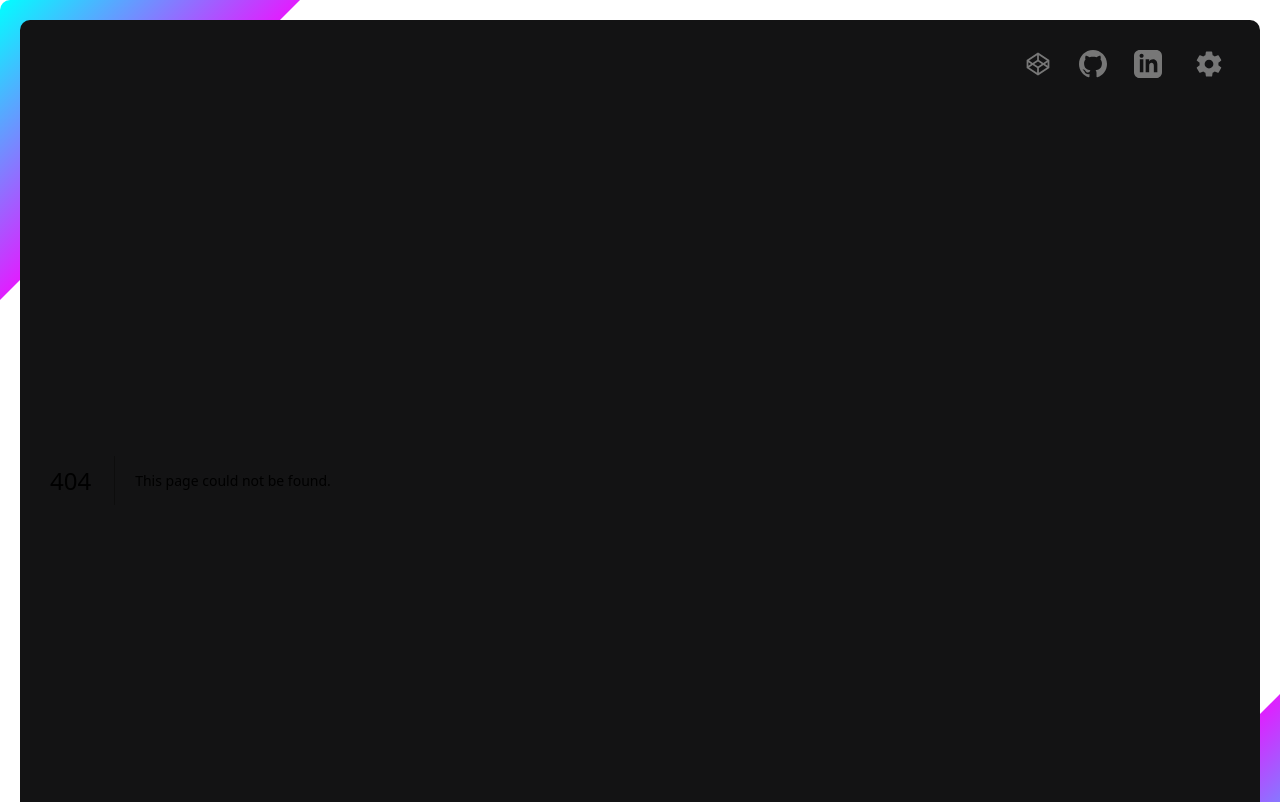
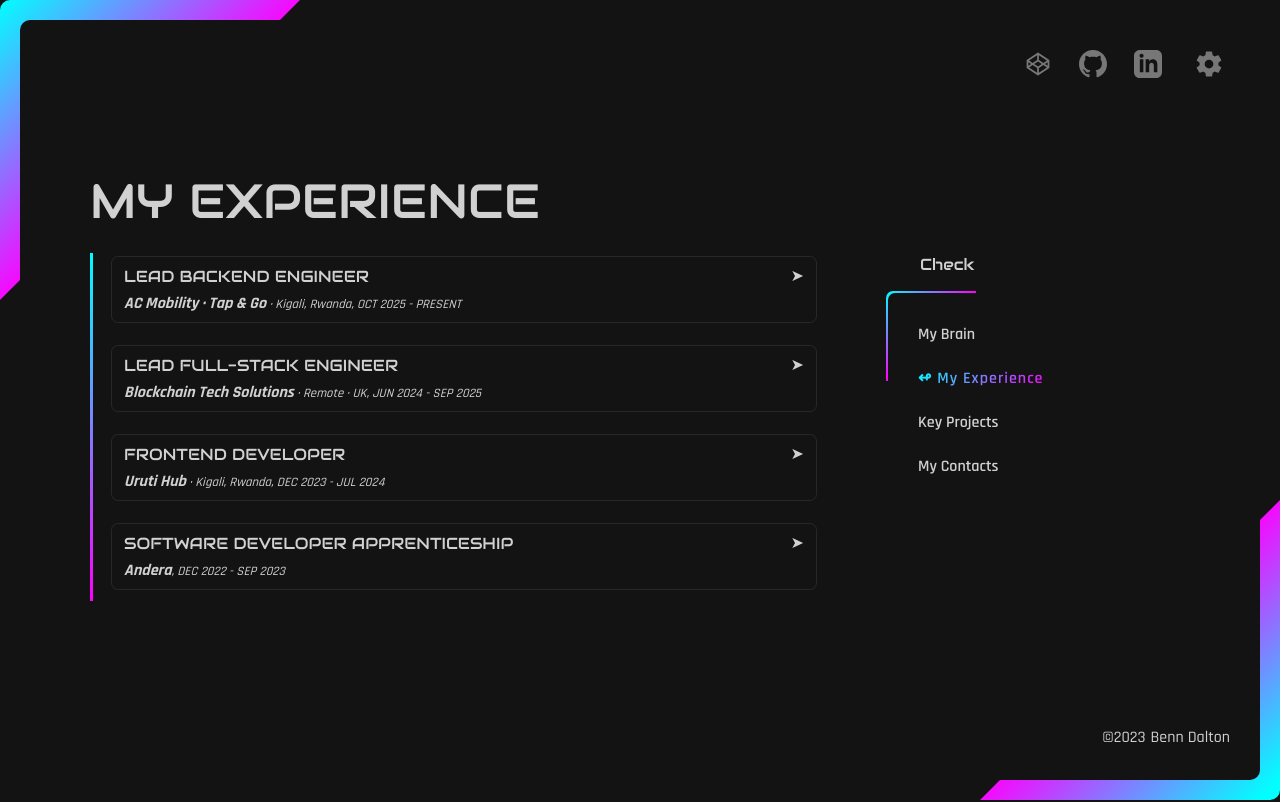
Before and after one commit to blackd44/portfolio, a Next.js app: page /experience in a window 1280 px wide. Before the commit this address had no page. Shown: the top 802 px of the page. Built offline with nearby package versions, Linux system fonts and the light colour scheme.

Commit message:
feat: update web contents

```diff
--- a/src/app/(links)/brain/page.tsx
+++ b/src/app/(links)/brain/page.tsx
@@ -1,7 +1,6 @@
 import PageHeader from "@/app/_components/ui/page-header";
 import css from "./style.module.scss";
 import { cn } from "@/utils/utils";
-import { title } from "process";
 
 const Skills = () => {
   return (
@@ -10,23 +9,44 @@ const Skills = () => {
       <div className={cn(css.articles, "space-y-4")}>
         {[
           {
-            title: "Technical skills",
+            title: "Languages",
+            list: ["TypeScript", "JavaScript", "SQL"],
+          },
+          {
+            title: "Backend",
+            list: ["Node.js", "NestJS", "Express"],
+          },
+          {
+            title: "Frontend",
+            list: ["React", "Next.js", "TailwindCSS", "HTML5", "CSS3"],
+          },
+          {
+            title: "Databases",
             list: [
-              "HTML5",
-              "CSS3",
-              "TailwindCSS",
-              "JavaScript",
-              "TypeScript",
-              "ReactJS",
-              "Nextjs",
-              "Nestjs",
-              "Node.js",
-              "GraphQL",
-              "PostgreSQL",
+              "PostgreSQL (indexing, query optimization)",
               "MongoDB",
+              "SQLite",
+            ],
+          },
+          {
+            title: "Real-time",
+            list: ["WebSockets", "Socket.IO"],
+          },
+          {
+            title: "APIs",
+            list: ["REST", "GraphQL"],
+          },
+          {
+            title: "DevOps",
+            list: ["Docker", "GitHub Actions", "Git", "AWS"],
+          },
+          {
+            title: "Practices",
+            list: [
+              "System design",
+              "Performance optimization",
+              "CI/CD",
               "Unit Testing",
-              "Git",
-              "AWS",
             ],
           },
           {
@@ -53,18 +73,26 @@ const Skills = () => {
             ],
           },
           {
-            title: "Languages",
-            list: ["English"],
+            title: "Certifications",
+            list: [
+              "freeCodeCamp: JavaScript Algorithms & Data Structures (2022)",
+              "Meta: Programming with JavaScript (2022)",
+              "freeCodeCamp: Responsive Web Design (2022)",
+            ],
+          },
+          {
+            title: "Spoken languages",
+            list: ["English (Fluent)", "Kinyarwanda (Native)"],
           },
           {
             title: "Things I love",
-            list: ["Mind Games", "video games", "Coding"],
+            list: ["Mind Games", "Video Games", "Coding"],
           },
-        ]?.map(({ title, list }) => (
+        ].map(({ title, list }) => (
           <article key={title}>
             <h3 className="font-semibold mb-2">{title}</h3>
             <ul className="pl-2">
-              {list?.map((one) => (
+              {list.map((one) => (
                 <li key={one}>{one}</li>
               ))}
             </ul>
--- /dev/null
+++ b/src/app/(links)/experience/page.tsx
@@ -0,0 +1,113 @@
+import PageHeader from "@/app/_components/ui/page-header";
+import EntryList, { Entry } from "@/app/_components/entry-list";
+
+const experience: Entry[] = [
+  {
+    title: "Lead Backend Engineer",
+    subtitle: "AC Mobility · Tap & Go",
+    location: "Kigali, Rwanda",
+    date: "OCT 2025 - PRESENT",
+    desc: (
+      <ul>
+        <li>
+          <b>Own the backend of Rwanda&apos;s</b> public transport ticketing and
+          payments platform serving daily fare transactions at national scale.
+        </li>
+        <li>
+          Architected fault-tolerant REST services on Node.js (Express) and
+          PostgreSQL, guaranteeing data consistency in a high-transaction,
+          real-money environment.
+        </li>
+        <li>
+          Delivered real-time fare validation and trip tracking operating
+          reliably across a fleet of distributed devices.
+        </li>
+        <li>
+          Cut latency on the platform&apos;s most critical endpoints through
+          query tuning, indexing strategy, and systematic profiling.
+        </li>
+      </ul>
+    ),
+  },
+  {
+    title: "Lead Full-Stack Engineer",
+    subtitle: "Blockchain Tech Solutions",
+    location: "Remote · UK",
+    date: "JUN 2024 - SEP 2025",
+    desc: (
+      <ul>
+        <li>
+          <b>Directed end-to-end delivery of</b> real-time gaming platforms for
+          international clients, including Kokomo Games.
+        </li>
+        <li>
+          Architected NestJS + PostgreSQL services that absorbed growth to 200K+
+          users within 60 days of launch, sustaining stability under peak
+          concurrency.
+        </li>
+        <li>
+          Engineered the WebSocket infrastructure powering live gameplay,
+          leaderboards, and event systems, including reward logic and
+          anti-cheat mechanisms.
+        </li>
+        <li>
+          Raised team velocity and code quality through mentorship, structured
+          reviews, and shared engineering standards.
+        </li>
+      </ul>
+    ),
+  },
+  {
+    title: "Frontend Developer",
+    subtitle: "Uruti Hub",
+    location: "Kigali, Rwanda",
+    date: "DEC 2023 - JUL 2024",
+    desc: (
+      <ul>
+        <li>
+          <b>Built</b> enterprise SaaS interfaces and data-heavy analytics
+          dashboards in React and TypeScript.
+        </li>
+        <li>
+          Introduced component-based patterns that improved rendering
+          performance and long-term maintainability.
+        </li>
+        <li>
+          Partnered with backend engineers on API contracts and contributed to
+          CI/CD pipelines.
+        </li>
+      </ul>
+    ),
+  },
+  {
+    title: "Software Developer Apprenticeship",
+    subtitle: "Andera",
+    date: "DEC 2022 - SEP 2023",
+    desc: (
+      <ul>
+        <li>
+          Contributed to a range of challenging projects as part of a dynamic
+          development team, gaining hands-on production experience.
+        </li>
+        <li>
+          Collaborated with the product team to understand requirements and fix
+          issues.
+        </li>
+        <li>
+          Built features with TypeScript, React, GraphQL, and PostgreSQL, backed
+          by unit tests.
+        </li>
+        <li>Designed and implemented user interfaces in HTML5/CSS3.</li>
+      </ul>
+    ),
+  },
+];
+
+export default function Experience() {
+  return (
+    <>
+      <PageHeader>My Experience</PageHeader>
+      <EntryList items={experience} />
+    </>
+  );
+}
--- a/src/app/(links)/projects/page.tsx
+++ b/src/app/(links)/projects/page.tsx
@@ -1,129 +1,77 @@
-import Accordion from "@/app/_components/accordion";
-import css from "./style.module.scss";
 import PageHeader from "@/app/_components/ui/page-header";
-import { cn } from "@/utils/utils";
+import EntryList, { Entry } from "@/app/_components/entry-list";
 import { NavLink } from "@/app/_components/header";
 
-export default function Projects() {
-  const experience = [
+const projects: Entry[] = [
   {
-      title: "Full-Stack Developer",
-      company: "Blockchain Tech Solutions Ltd",
-      date: "JUN 2024 - AUG 2025",
+    title: "Taxacle",
+    subtitle: "Online Tax Filing Platform",
+    link: "https://taxacle.com/",
     desc: (
       <ul>
         <li>
-            <span>
-              Worked in partnership with Kokomo-games and make those projects
-              bellow
-            </span>
+          Tax preparation and filing platform for individuals and businesses in
+          Rwanda, guiding users step by step through their tax declarations.
+        </li>
+        <li>
+          Covers freelancers, individual taxpayers, and companies, with
+          deduction identification and multi-user collaboration.
+        </li>
+      </ul>
+    ),
+  },
+  {
+    title: "Kokomo Games",
+    subtitle: "Real-Time Gaming Platform",
+    link: "https://play.kokomo.games/",
+    desc: (
       <ul>
         <li>
-                <b>1M1KOKOs</b>, an innovative tap-to-win game with system
-                mechanics such as streaks and missions that achieved 200,000
-                users in 2 months.
-                <br />
+          WebSocket-driven multiplayer backend: live gameplay, leaderboards,
+          rewards, and anti-cheat, scaled to 200K+ users in its first 60 days.
+        </li>
+        <li>
+          <b>1M1KOKOs</b>, a tap-to-win game with streaks and missions.
           <NavLink
             href="https://t.me/One_Million_One_bot?startapp=rs_5679160628"
-                  className="font-bold italic ml-4"
+            className="font-bold italic ml-2"
           >
             (Preview)
           </NavLink>
         </li>
         <li>
-                <b>KOKO Snake</b>, a skill-based variant of Snake introducing a
-                specialized economic system for users to earn KOKOs, which are
-                then converted to real money value contingent on player skill.
-                <br />
+          <b>KOKO Snake</b>, a skill-based Snake where players earn KOKOs that
+          convert to real money value.
           <NavLink
             href="https://t.me/Koko_Snake_Bot?startapp=rs_5679160628"
-                  className="font-bold italic ml-4"
+            className="font-bold italic ml-2"
           >
             (Preview)
           </NavLink>
-              </li>
-              <li>
-                KOKO Snake has achieved over 100,000 users in less than two
-                weeks
-              </li>
-            </ul>
-          </li>
-          <li>
-            Skills: Nestjs, Next.js, postgreSQL, server management, algorithm,
-            web sockets
         </li>
       </ul>
     ),
   },
   {
-      title: "Frontend Developer",
-      company: "Uruti Hub",
-      date: "DEC 2023 - JULY 2024",
+    title: "Tap & Go",
+    subtitle: "National Transit E-Ticketing",
+    link: "https://www.acgroup.rw/",
     desc: (
       <ul>
-          <li>Expertising ReactJs with typescript</li>
         <li>
-            Solved problems using the latest in web technologies includes,AWS,
-            PostgreSQL, unit testing, and skills in HTML5/CSS3.
+          Digital ticketing backend with real-time validation, trip tracking,
+          and low-latency APIs handling high-volume daily transactions.
         </li>
-          <li>Working in SaaS projects</li>
       </ul>
-      ),
-    },
-    {
-      title: "Software Developer Apprenticeship",
-      company: "Blockchain Tech Solutions Ltd",
-      date: "DEC 2022 - SEP 2023",
-      desc: (
-        <div>
-          Throughout this Apprenticeship, I actively and passionately
-          contributed to a range of challenging projects, thereby gaining
-          invaluable hands-on experience.
-          <ul>
-            <li>
-              This experience was a testament to my ability to seamlessly
-              integrate into a dynamic development team, demonstrating not only
-              my technical prowess but also my aptitude for effective
-              collaboration.
-            </li>
-            <li>
-              Collaborated with the product team to understand requirements and
-              fix issues.
-            </li>
-            <li>
-              Solved problems using the latest in web technologies includes
-              typescript, ReactJs, GraphQL, PostgreSQL, unit testing, and skills
-              in HTML5/CSS3.
-            </li>
-            <li>Designing and implementing the designs</li>
-          </ul>
-        </div>
     ),
   },
 ];
 
+export default function Projects() {
   return (
     <>
-      <PageHeader>My Experience</PageHeader>
-      <div className={cn(css.list)}>
-        {experience.map((item, index) => (
-          <Accordion
-            key={index}
-            title={
-              <>
-                <PageHeader cursorSize="2rem" noSpan>
-                  {item.title}
-                </PageHeader>
-                <em>
-                  <b>{item.company}</b>, <small>{item.date}</small>
-                </em>
-              </>
-            }
-          >
-            {item.desc}
-          </Accordion>
-        ))}
-      </div>
+      <PageHeader>Key Projects</PageHeader>
+      <EntryList items={projects} />
     </>
   );
 }
--- a/src/app/_components/accordion/index.tsx
+++ b/src/app/_components/accordion/index.tsx
@@ -21,7 +21,7 @@ export default function Accordion({ title, children, onClick }: AccProps) {
       <label
         htmlFor={id}
         onClick={onClick}
-        className={cn("outline-color !outline outline-0 !px-3 !pb-1.5 m-1", "rounded-md")}
+        className={cn("outline-color outline! outline-0 px-3! pb-1.5! m-1", "rounded-md")}
       >
         <div>{title}</div>
       </label>
--- a/src/app/_components/content/links.tsx
+++ b/src/app/_components/content/links.tsx
@@ -33,7 +33,10 @@ export default function ContentLinks() {
           <NavLink href="/brain">my brain</NavLink>
         </div>
         <div>
-          <NavLink href="/projects">My Experience</NavLink>
+          <NavLink href="/experience">My Experience</NavLink>
+        </div>
+        <div>
+          <NavLink href="/projects">Key Projects</NavLink>
         </div>
         <div>
           <NavLink href="/contact">My contacts</NavLink>
--- /dev/null
+++ b/src/app/_components/entry-list/index.tsx
@@ -0,0 +1,51 @@
+import Accordion from "@/app/_components/accordion";
+import { NavLink } from "@/app/_components/header";
+import PageHeader from "@/app/_components/ui/page-header";
+import { cn } from "@/utils/utils";
+import { ArrowUpRight } from "lucide-react";
+import { ReactNode } from "react";
+import css from "./style.module.scss";
+
+export type Entry = {
+  title: string;
+  subtitle: string;
+  location?: string;
+  date?: string;
+  link?: string;
+  desc: ReactNode;
+};
+
+export default function EntryList({ items }: { items: Entry[] }) {
+  return (
+    <div className={cn(css.list)}>
+      {items.map((item) => (
+        <Accordion
+          key={item.title}
+          title={
+            <>
+              <PageHeader cursorSize="2rem" noSpan>
+                {item.title}
+              </PageHeader>
+              <em>
+                <b>{item.subtitle}</b>
+                {item.location && <small> · {item.location}</small>}
+                {item.date && <small>, {item.date}</small>}
+                {item.link && (
+                  <NavLink
+                    href={item.link}
+                    icon={<ArrowUpRight className="inline size-4" />}
+                    className="pl-4 not-italic"
+                  >
+                    Visit
+                  </NavLink>
+                )}
+              </em>
+            </>
+          }
+        >
+          {item.desc}
+        </Accordion>
+      ))}
+    </div>
+  );
+}
--- a/src/app/_components/footer.tsx
+++ b/src/app/_components/footer.tsx
@@ -3,7 +3,7 @@ import Link from "next/link";
 const Footer = () => {
   return (
     <footer>
-      <span>©2025</span>
+      <span>©{new Date().getFullYear()}</span>
       <span>
         <Link href="/">Benn Dalton</Link>
       </span>
--- a/src/app/layout.tsx
+++ b/src/app/layout.tsx
@@ -27,8 +27,9 @@ const archivoBlack = Archivo_Black({
 });
 
 export const metadata: Metadata = {
-  title: "Benn Dalton IRADUKUNDA Dushimimana | Portifolio",
-  description: "I'm a Full-Stack Developer, crafting seamless solutions from front to back.",
+  title: "Benn Dalton IRADUKUNDA Dushimimana | Backend Engineer",
+  description:
+    "Backend Engineer with 4+ years building scalable APIs and real-time systems in Node.js, TypeScript, and PostgreSQL.",
 };
 
 export default function RootLayout({
--- a/src/app/page.tsx
+++ b/src/app/page.tsx
@@ -1,5 +1,20 @@
 import Content from "@/app/_components/content";
 import PageHeader from "./_components/ui/page-header";
+
+const impact = [
+  {
+    value: "200K+ users",
+    desc: "Scaled a real-time platform to 200K+ users within 60 days of launch.",
+  },
+  {
+    value: "National scale",
+    desc: "Backend owner of a countrywide transit payments platform, 1M+ transactions a day.",
+  },
+  {
+    value: "2× lead roles",
+    desc: "Trusted with end-to-end technical ownership and team leadership.",
+  },
+];
 
 export default function Home() {
   return (
@@ -7,10 +22,10 @@ export default function Home() {
       <PageHeader
         h1
         cursorSize="4rem"
-        className="leading-tight opacity-85 !text-5xl pb-4"
+        className="leading-tight opacity-85 text-5xl! pb-4"
       >
-        Crafting Code, <br />
-        <small>Leveling Up Experiences</small>
+        Backend Engineer, <br />
+        <small>Scalable APIs · Real-Time Systems</small>
       </PageHeader>
       <div className="space-y-4 [&_span]:opacity-80">
         <p
@@ -23,12 +38,28 @@ export default function Home() {
             IRADUKUNDA Dushimimana Benn Dalton
           </b>
           <span>
-            , a Full-Stack Developer who loves turning ideas into smooth and
-            powerful digital experiences. From designing clean interfaces to
-            building strong backends, I create solutions that work and feel
-            great. Let&apos;s build something amazing! 🚀
+            , a Backend Engineer with 4+ years of experience delivering
+            production systems where scale and reliability are non-negotiable:
+            a real-time gaming platform grown to 200K+ users within 60 days of
+            launch, and a nationwide transit ticketing and payments backend
+            processing real-money transactions every day. I specialize in
+            Node.js, TypeScript, and PostgreSQL, with a focus on API design,
+            real-time architecture, and performance engineering under high
+            concurrency.
           </span>
         </p>
+        <div className="grid gap-4 sm:grid-cols-3 pt-2">
+          {impact.map(({ value, desc }) => (
+            <div key={value}>
+              <PageHeader cursorSize="2rem" noSpan className="m-0 mb-1">
+                {value}
+              </PageHeader>
+              <p>
+                <span>{desc}</span>
+              </p>
+            </div>
+          ))}
+        </div>
       </div>
     </Content>
   );
--- a/src/style/tailwind.css
+++ b/src/style/tailwind.css
@@ -1,4 +1,7 @@
-@import "tailwindcss";
+@layer theme, base, components;
+@import "tailwindcss/theme.css" layer(theme);
+@import "tailwindcss/preflight.css" layer(base);
+@import "tailwindcss/utilities.css";
 
 @source "../";
 
```
Also changed, not shown: src/app/_components/entry-list/style.module.scss (renamed from src/app/(links)/projects/style.module.scss). Lines whose indentation alone changed are shown as unchanged.
